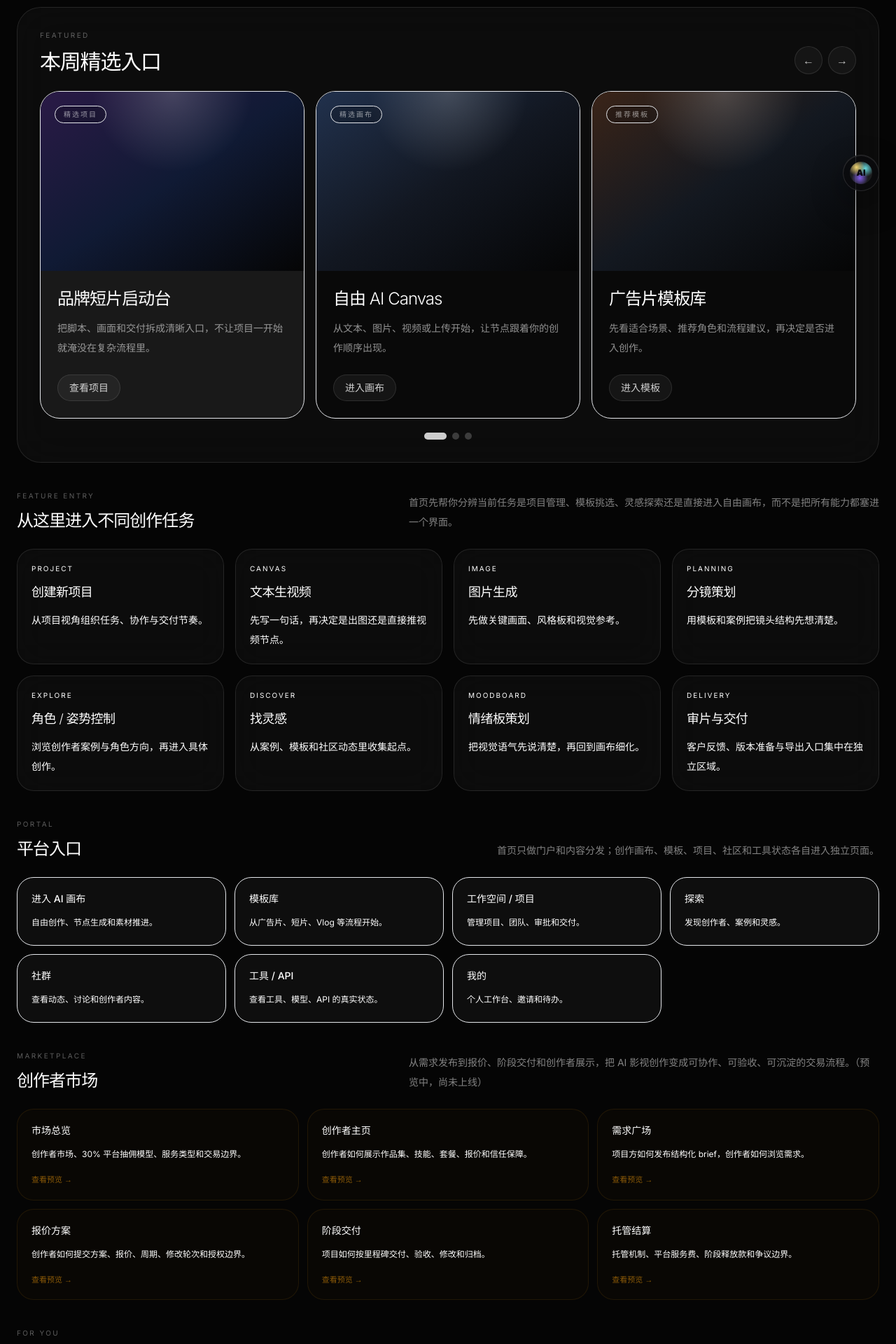
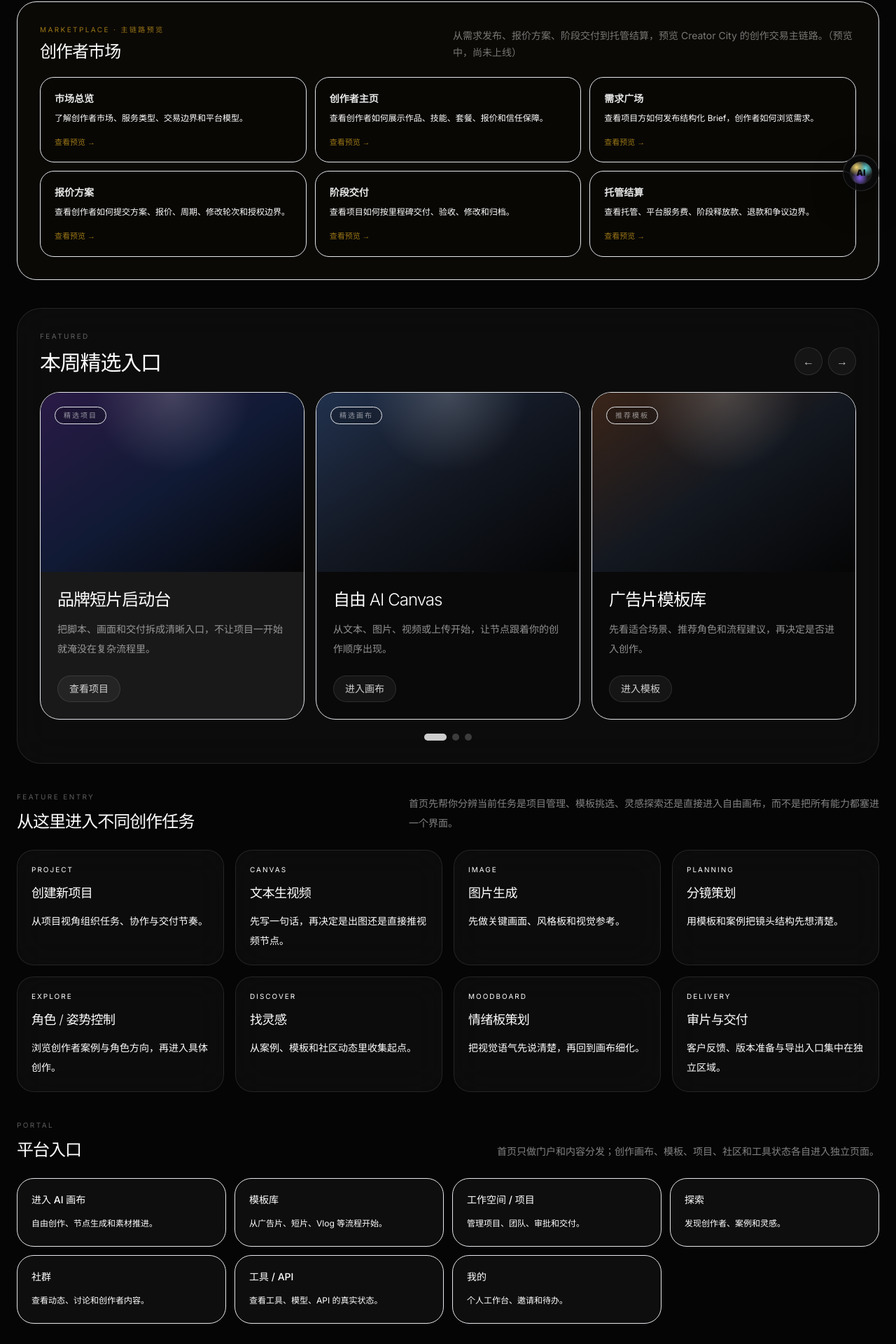
Before and after one commit to Aaron079/creator-city, a Next.js app in the folder apps/web/: page / in a window 1280 px wide. Shown: the part 503-2423 px from the top of the page at 70% size. Built offline with nearby package versions, Linux system fonts and the light colour scheme; no server answers.

Commit message:
move marketplace entry section above featured carousel on homepage

```diff
--- a/apps/web/src/components/home/HomeLanding.tsx
+++ b/apps/web/src/components/home/HomeLanding.tsx
@@ -15,12 +15,12 @@
 } from '@/lib/home/content'
 
 const MARKET_LINKS = [
-  { href: '/marketplace-preview', label: '市场总览', hint: '创作者市场、30% 平台抽佣模型、服务类型和交易边界。' },
-  { href: '/creator-profile-preview', label: '创作者主页', hint: '创作者如何展示作品集、技能、套餐、报价和信任保障。' },
-  { href: '/demand-board-preview', label: '需求广场', hint: '项目方如何发布结构化 brief，创作者如何浏览需求。' },
-  { href: '/proposal-flow-preview', label: '报价方案', hint: '创作者如何提交方案、报价、周期、修改轮次和授权边界。' },
-  { href: '/milestone-delivery-preview', label: '阶段交付', hint: '项目如何按里程碑交付、验收、修改和归档。' },
-  { href: '/escrow-preview', label: '托管结算', hint: '托管机制、平台服务费、阶段释放款和争议边界。' },
+  { href: '/marketplace-preview', label: '市场总览', hint: '了解创作者市场、服务类型、交易边界和平台模型。' },
+  { href: '/creator-profile-preview', label: '创作者主页', hint: '查看创作者如何展示作品、技能、套餐、报价和信任保障。' },
+  { href: '/demand-board-preview', label: '需求广场', hint: '查看项目方如何发布结构化 Brief，创作者如何浏览需求。' },
+  { href: '/proposal-flow-preview', label: '报价方案', hint: '查看创作者如何提交方案、报价、周期、修改轮次和授权边界。' },
+  { href: '/milestone-delivery-preview', label: '阶段交付', hint: '查看项目如何按里程碑交付、验收、修改和归档。' },
+  { href: '/escrow-preview', label: '托管结算', hint: '查看托管、平台服务费、阶段释放款、退款和争议边界。' },
 ]
 
 const PORTAL_LINKS = [
@@ -104,6 +104,32 @@
         </div>
       </section>
 
+      {/* 创作者市场主链路 — Hero 正下方，首屏可见 */}
+      <section className="mt-8 rounded-[28px] border border-amber-500/12 bg-amber-500/[0.025] p-6 md:p-8">
+        <div className="mb-5 flex flex-wrap items-center justify-between gap-3">
+          <div>
+            <div className="text-[10px] uppercase tracking-[0.24em] text-amber-400/60">Marketplace · 主链路预览</div>
+            <h2 className="mt-2 text-2xl font-light tracking-[-0.04em] text-white">创作者市场</h2>
+          </div>
+          <p className="max-w-xl text-sm leading-6 text-white/45">
+            从需求发布、报价方案、阶段交付到托管结算，预览 Creator City 的创作交易主链路。（预览中，尚未上线）
+          </p>
+        </div>
+        <div className="grid gap-3 sm:grid-cols-2 xl:grid-cols-3">
+          {MARKET_LINKS.map((item) => (
+            <Link
+              key={item.href}
+              href={item.href}
+              className="rounded-[20px] border border-amber-500/14 bg-black/25 p-5 transition hover:border-amber-500/28 hover:bg-amber-500/[0.04]"
+            >
+              <div className="text-sm font-semibold text-white/90">{item.label}</div>
+              <div className="mt-2 text-xs leading-[1.65] text-white/42">{item.hint}</div>
+              <div className="mt-4 text-[11px] font-medium text-amber-400/60">查看预览 →</div>
+            </Link>
+          ))}
+        </div>
+      </section>
+
       <section className="mt-10">
         <FeaturedCarousel items={HOME_FEATURED_ITEMS} />
       </section>
@@ -139,31 +165,6 @@
       <section className="mt-10">
         <div className="flex items-end justify-between gap-4">
           <div>
-            <div className="text-[10px] uppercase tracking-[0.24em] text-white/35">Marketplace</div>
-            <h2 className="mt-3 text-2xl font-light tracking-[-0.04em] text-white">创作者市场</h2>
-          </div>
-          <p className="max-w-2xl text-sm leading-7 text-white/50">
-            从需求发布到报价、阶段交付和创作者展示，把 AI 影视创作变成可协作、可验收、可沉淀的交易流程。（预览中，尚未上线）
-          </p>
-        </div>
-        <div className="mt-6 grid gap-3 md:grid-cols-2 xl:grid-cols-3">
-          {MARKET_LINKS.map((item) => (
-            <Link
-              key={item.href}
-              href={item.href}
-              className="rounded-[24px] border border-amber-500/10 bg-amber-500/[0.02] p-5 transition hover:border-amber-500/22 hover:bg-amber-500/[0.05]"
-            >
-              <div className="text-sm font-medium text-white">{item.label}</div>
-              <div className="mt-3 text-xs leading-6 text-white/46">{item.hint}</div>
-              <div className="mt-4 text-[11px] text-amber-500/55">查看预览 →</div>
-            </Link>
-          ))}
-        </div>
-      </section>
-
-      <section className="mt-10">
-        <div className="flex items-end justify-between gap-4">
-          <div>
             <div className="text-[10px] uppercase tracking-[0.24em] text-white/35">For You</div>
             <h2 className="mt-3 text-2xl font-light tracking-[-0.04em] text-white">为你推荐</h2>
           </div>
```
